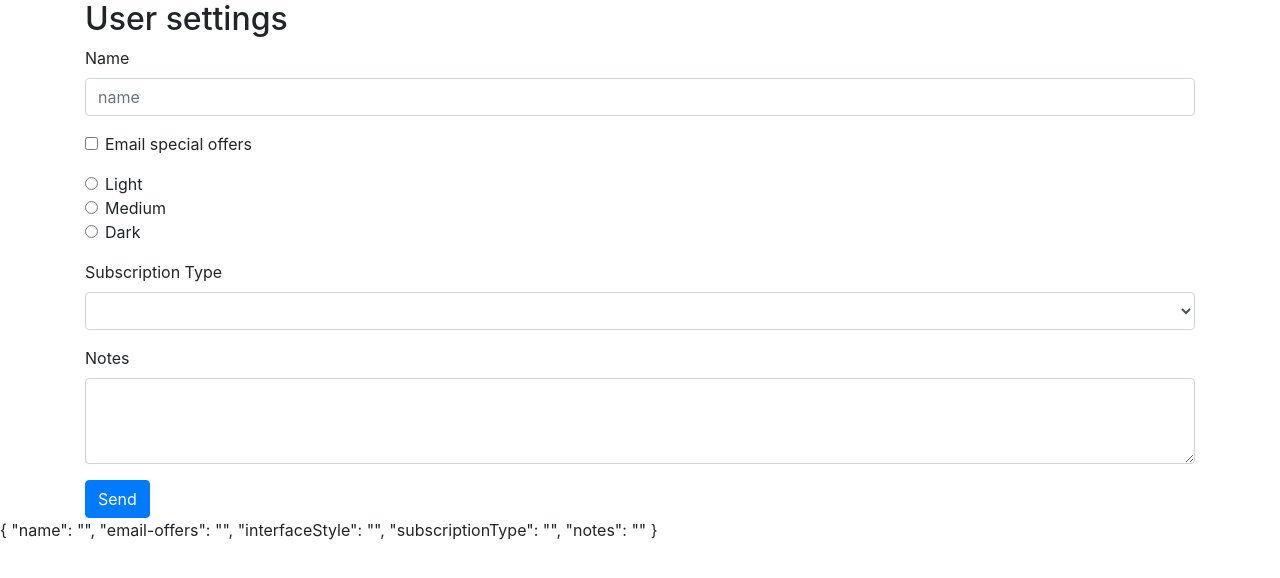
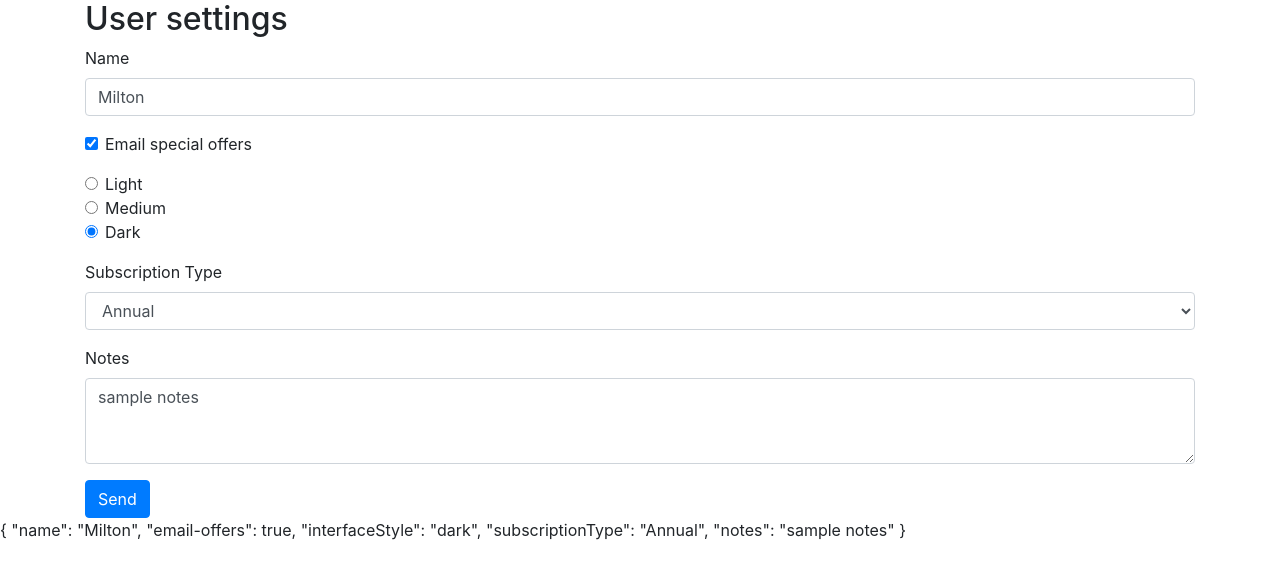
Before and after one commit to langulo-pscourses/angular-forms, an Angular app: page / in a window 1280 px wide. Shown: the top 578 px of the page. Built offline with nearby package versions, Linux system fonts and the light colour scheme.

Commit message:
Data model and binding banana

```diff
--- /dev/null
+++ b/src/app/data/user-settings.ts
@@ -0,0 +1,7 @@
+export interface UserSettings {
+  name: string;
+  emailOffers: boolean;
+  interfaceStyle: string;
+  subscriptionType: string;
+  notes: string;
+}
--- a/src/app/user-settings-form/user-settings-form.component.html
+++ b/src/app/user-settings-form/user-settings-form.component.html
@@ -4,7 +4,7 @@
   <form #form="ngForm">
     <div class="form-group">
       <label for="name">Name</label>
-      <input id="name" name="name" class="form-control" placeholder="name" ngModel/>
+      <input id="name" name="name" class="form-control" placeholder="name" [(ngModel)]="userSettings.name" />
     </div>
 
     <div class="form-check form-group">
@@ -13,7 +13,7 @@
         type="checkbox"
         id="email-offers"
         name="email-offers"
-        ngModel
+        [(ngModel)]="userSettings.emailOffers"
       />
       <label for="email-offers" class="form-check-label">
         Email special offers
@@ -29,7 +29,7 @@
           id="lightInterface"
           value="light"
           checked
-          ngModel
+          [(ngModel)]="userSettings.interfaceStyle"
         />
         <label class="form-check-label" for="lightInterface">Light</label>
       </div>
@@ -41,7 +41,7 @@
           name="interfaceStyle"
           id="mediumInterface"
           value="medium"
-          ngModel
+          [(ngModel)]="userSettings.interfaceStyle"
         />
         <label class="form-check-label" for="mediumInterface">Medium</label>
       </div>
@@ -53,7 +53,7 @@
           name="interfaceStyle"
           id="darkInterface"
           value="dark"
-          ngModel
+          [(ngModel)]="userSettings.interfaceStyle"
         />
         <label class="form-check-label" for="darkInterface">Dark</label>
       </div>
@@ -61,7 +61,7 @@
 
     <div class="form-group">
       <label for="subscriptionType">Subscription Type</label>
-      <select class="form-control" id="subscriptionType" name="subscriptionType" ngModel>
+      <select class="form-control" id="subscriptionType" name="subscriptionType" [(ngModel)]="userSettings.subscriptionType">
         <option>Monthly</option>
         <option>Annual</option>
         <option>Lifetime</option>
@@ -75,7 +75,7 @@
         name="notes"
         class="form-control"
         rows="3"
-        ngModel
+        [(ngModel)]="userSettings.notes"
       ></textarea>
     </div>
 
--- a/src/app/user-settings-form/user-settings-form.component.ts
+++ b/src/app/user-settings-form/user-settings-form.component.ts
@@ -1,16 +1,21 @@
 import { Component, OnInit } from '@angular/core';
+import { UserSettings } from '../data/user-settings';
 
 @Component({
   selector: 'app-user-settings-form',
   templateUrl: './user-settings-form.component.html',
-  styleUrls: ['./user-settings-form.component.css']
+  styleUrls: ['./user-settings-form.component.css'],
 })
 export class UserSettingsFormComponent implements OnInit {
+  userSettings: UserSettings = {
+    name: 'Milton',
+    emailOffers: true,
+    interfaceStyle: 'dark',
+    subscriptionType: 'Annual',
+    notes: 'sample notes',
+  };
 
-  constructor() { }
+  constructor() {}
 
-  ngOnInit(): void {
-
-  }
-
+  ngOnInit(): void {}
 }
```
